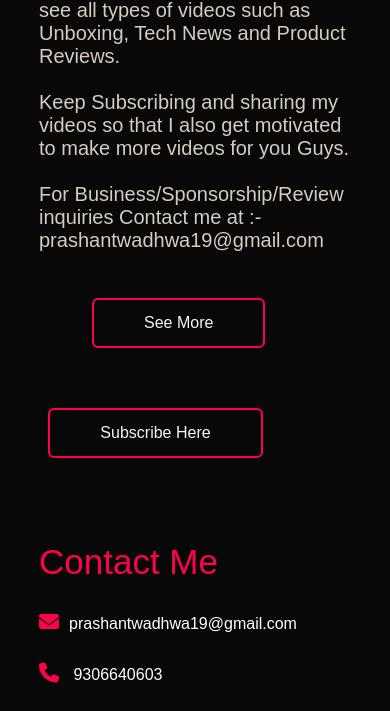
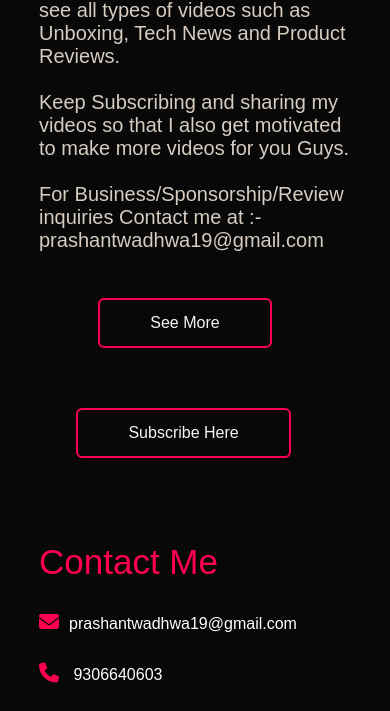
Before and after one commit to prashantwadhwa/prashantwadhwa.github.io, a website: page index.html in a window 390 px wide. Shown: the part 5207-5918 px from the top of the page. Drawn offline with nearby package versions, Linux system fonts and the light colour scheme; a web font is replaced by a local one.

Commit message:
updated responsive buttons(sub and see more)

```diff
--- a/style.css
+++ b/style.css
@@ -610,6 +610,14 @@ nav .fa-solid {
 
 
   }
+  .btn.btn3 {
+    margin-left: 12%;
+  }
+
+  .btn.btn4 {
+    margin-left: 19%;
+  }
+
 
 }
 
```
